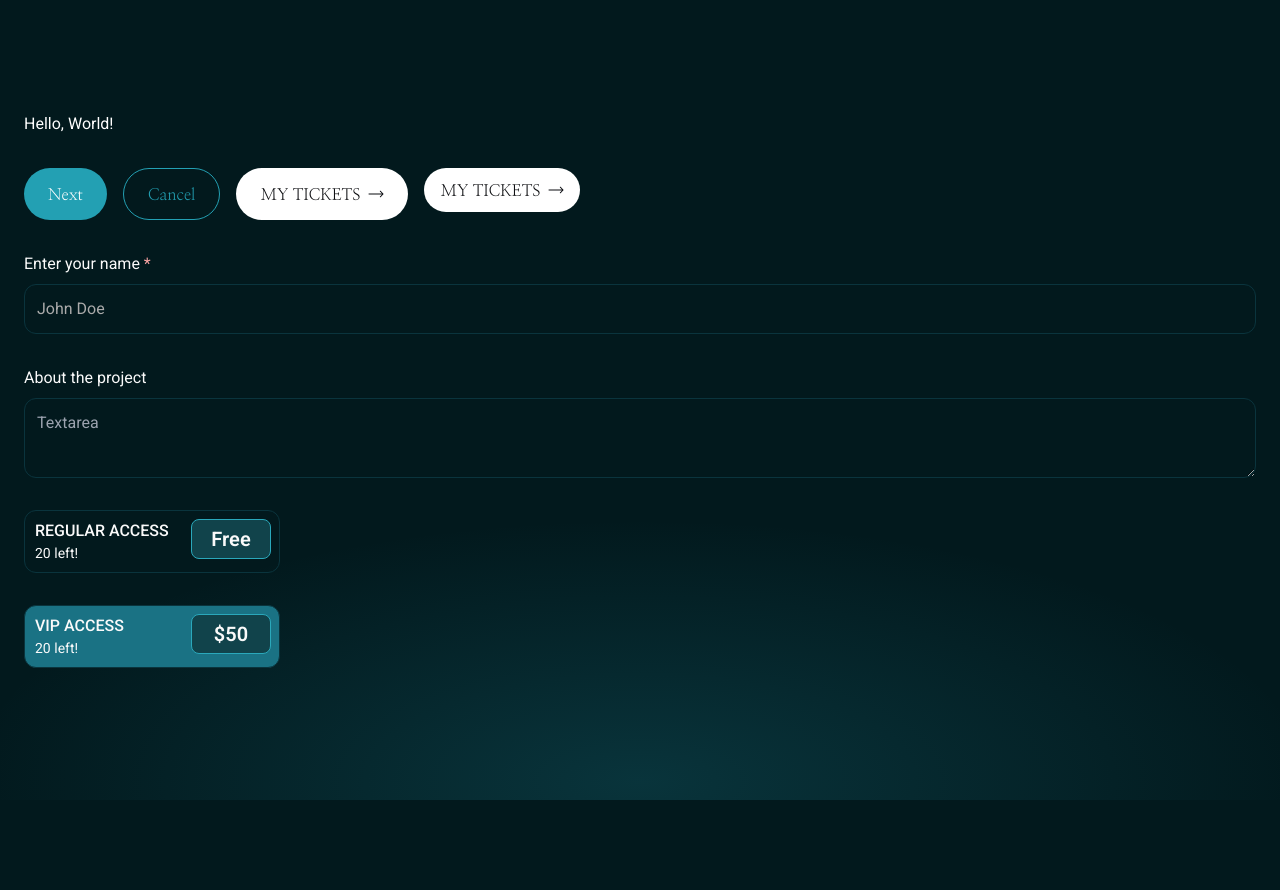
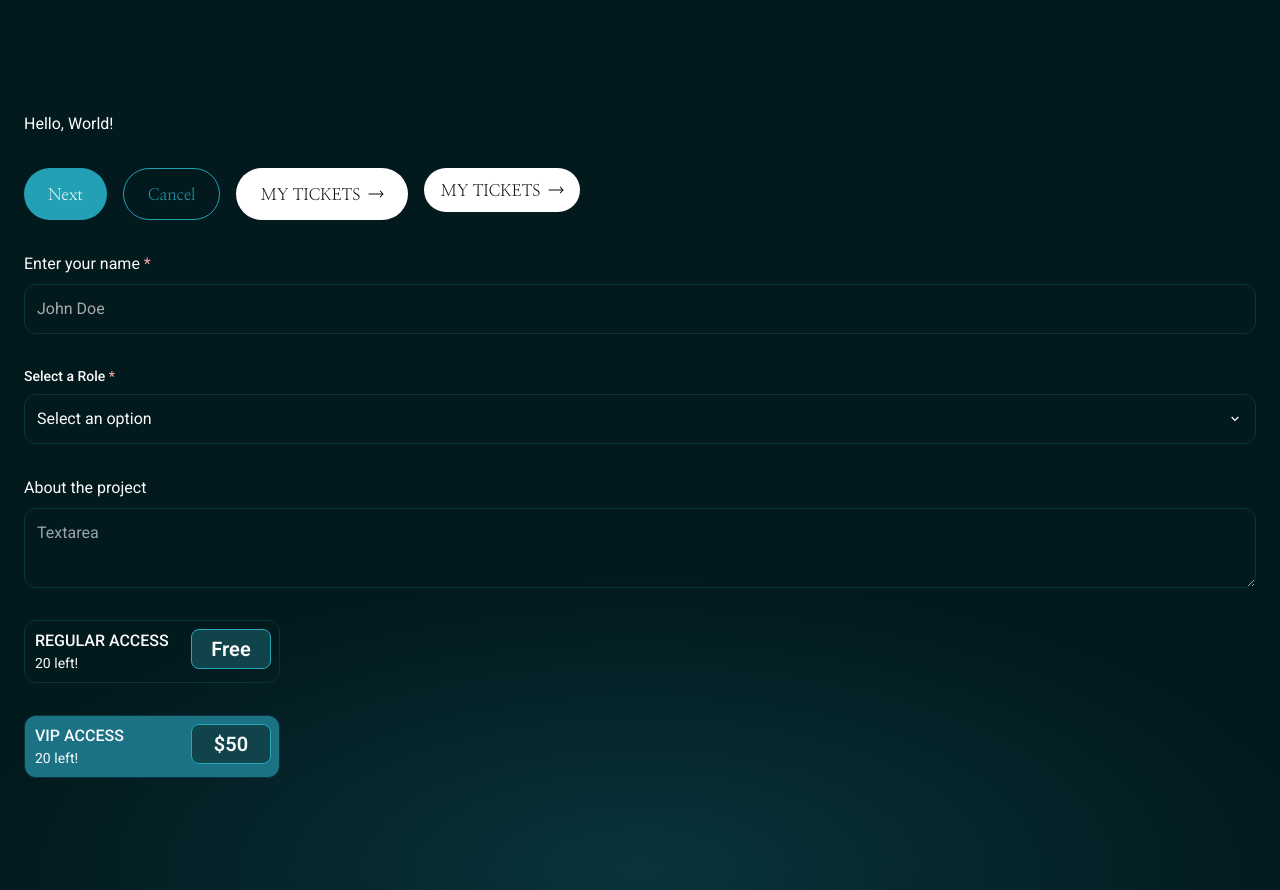
Before and after one commit to AJ1732/hng-12--stage-2, a Next.js app: page / in a window 1280 px wide. Before the commit the page ends 800 px from the top, so only its background shows below. Built offline with nearby package versions, Linux system fonts and the light colour scheme; a web font is replaced by a local one.

Commit message:
chore: build select component

```diff
--- a/src/app/page.tsx
+++ b/src/app/page.tsx
@@ -1,6 +1,7 @@
 import {
   ButtonLink,
   InputField,
+  SelectField,
   TextareaField,
   TicketButton,
 } from "@/components";
@@ -28,6 +29,17 @@ export default function Home() {
         required
       />
 
+      <SelectField
+        label="Select a Role"
+        required
+        name="role"
+        options={[
+          { label: "Admin", value: "admin" },
+          { label: "User", value: "user" },
+          { label: "Guest", value: "guest" },
+        ]}
+      />
+
       <TextareaField label="About the project" placeholder="Textarea" />
 
       <TicketButton label="regular access" left={20} price={"Free"} />
--- a/src/components/index.ts
+++ b/src/components/index.ts
@@ -1,7 +1,6 @@
-// CARD COMPONENTS
-
 // UI COMPONENTS
 export { default as ButtonLink } from "./ui/button-link";
 export { default as InputField } from "./ui/input-field";
 export { default as TextareaField } from "./ui/textarea-field";
 export { default as TicketButton } from "./ui/ticket-button";
+export { default as SelectField } from "./ui/select-field";
--- /dev/null
+++ b/src/components/ui/select-field.tsx
@@ -0,0 +1,87 @@
+"use client";
+import { useState } from "react";
+import { ChevronDownSVG } from "@/svgs";
+import { cn } from "@/lib/utils";
+
+interface SelectFieldProps {
+  label: string;
+  required?: boolean;
+  name: string;
+  options: { label: string; value: string }[];
+  className?: string;
+}
+
+const SelectField: React.FC<SelectFieldProps> = ({
+  label,
+  required,
+  name,
+  options,
+  className,
+}) => {
+  const [isOpen, setIsOpen] = useState(false);
+  const [selected, setSelected] = useState<string | null>(null);
+
+  return (
+    <div className={cn("relative w-full", className)}>
+      {label && (
+        <label
+          htmlFor={name}
+          className="mb-2 block w-fit text-sm font-medium text-gray-100"
+        >
+          {label} {required && <span className="text-red-300">*</span>}
+        </label>
+      )}
+
+      {/* SELECT TRIGGER */}
+      <div
+        onClick={() => setIsOpen(!isOpen)}
+        onMouseEnter={() => {
+          setTimeout(() => setIsOpen(true), 100);
+        }}
+        onKeyDown={(e) => {
+          if (e.key === "Enter" || e.key === " ") setIsOpen(!isOpen);
+        }}
+        tabIndex={0}
+        className="focus:ring-primary-300 border-accent-200 relative flex w-full cursor-pointer items-center justify-between rounded-xl border bg-transparent p-3 text-gray-100 shadow-sm focus:ring-2"
+      >
+        <span>
+          {selected
+            ? options.find((opt) => opt.value === selected)?.label
+            : "Select an option"}
+        </span>
+        <ChevronDownSVG className="h-4 w-4 text-gray-400 transition-transform" />
+      </div>
+
+      {/* DROPDWON MENU */}
+      {isOpen && (
+        <ul
+          onMouseLeave={() => {
+            setTimeout(() => setIsOpen(false), 150);
+          }}
+          className="border-accent-200 bg-accent-300 absolute left-0 z-50 mt-2 w-full overflow-hidden rounded-xl border shadow-md"
+        >
+          {options.map((option) => (
+            <li
+              key={option.value}
+              className={cn(
+                "hover:bg-accent-500 flex cursor-pointer items-center justify-between p-3",
+                selected === option.value && "bg-accent-500",
+              )}
+              onClick={() => {
+                setSelected(option.value);
+                setIsOpen(false);
+              }}
+            >
+              {option.label}
+              {selected === option.value && (
+                <div className="bg-primary-200 h-4 w-4 rounded-full" />
+              )}
+            </li>
+          ))}
+        </ul>
+      )}
+    </div>
+  );
+};
+
+export default SelectField;
--- /dev/null
+++ b/src/svgs/ChevronDownSVG/index.tsx
@@ -0,0 +1,27 @@
+import { SvgProps } from "@/types/svgs";
+
+const ChevronDownSVG: React.FC<SvgProps> = ({
+  className,
+  fillColor = "white",
+}) => {
+  return (
+    <svg
+      width="24"
+      height="24"
+      viewBox="0 0 24 24"
+      fill="none"
+      className={className}
+      xmlns="http://www.w3.org/2000/svg"
+    >
+      <g id="Icon / chevron-down">
+        <path
+          id="icon"
+          d="M16.293 8.29309L12 12.5861L7.70697 8.29309L6.29297 9.70709L12 15.4141L17.707 9.70709L16.293 8.29309Z"
+          fill={fillColor}
+        />
+      </g>
+    </svg>
+  );
+};
+
+export default ChevronDownSVG;
--- a/src/svgs/index.ts
+++ b/src/svgs/index.ts
@@ -1 +1,2 @@
 export { default as ArrowRightSVG } from "./ArrowRightSVG";
+export { default as ChevronDownSVG } from "./ChevronDownSVG";
```
